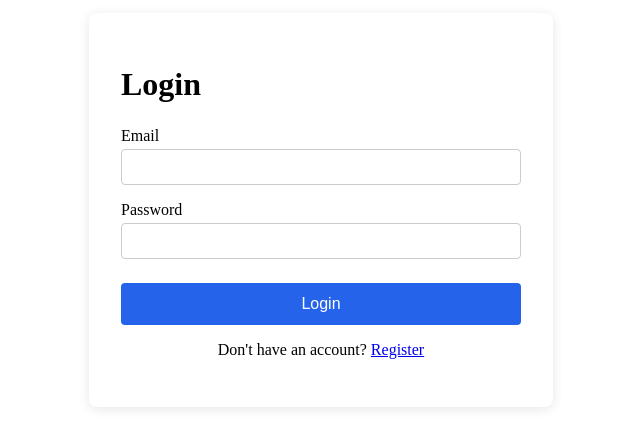
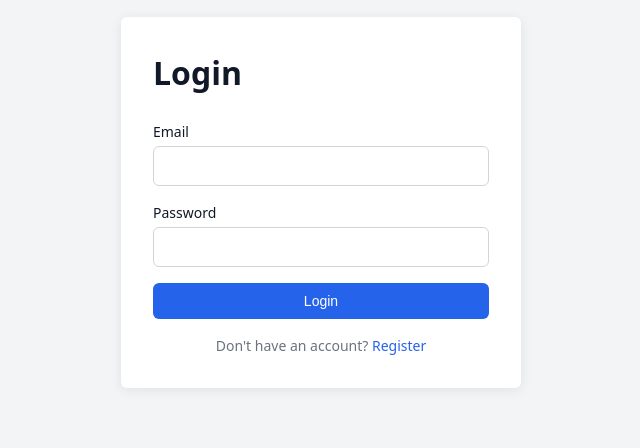
Before and after one commit to vagkar/hr-assessment-platform, a Vue app in the folder frontend/: page /login in a window 1280 px wide. Shown: the part 198-646 px from the top of the page, without its empty margins (319-959 px from the left). Built offline with nearby package versions, Linux system fonts and the light colour scheme.

Commit message:
refactor authentication views for improved styling and layout; add main CSS for consistent design

```diff
--- /dev/null
+++ b/frontend/src/assets/main.css
@@ -0,0 +1,152 @@
+/* ── Variables ─────────────────────────────────────────── */
+:root {
+  --color-primary: #2563eb;
+  --color-primary-hover: #1d4ed8;
+  --color-danger: #dc2626;
+  --color-success: #16a34a;
+  --color-text: #111827;
+  --color-text-muted: #6b7280;
+  --color-border: #d1d5db;
+  --color-bg: #f3f4f6;
+  --color-bg-card: #ffffff;
+
+  --radius: 6px;
+  --shadow: 0 2px 12px rgba(0, 0, 0, 0.08);
+
+  --space-xs: 0.25rem;
+  --space-sm: 0.5rem;
+  --space-md: 1rem;
+  --space-lg: 1.5rem;
+  --space-xl: 2rem;
+}
+
+/* ── Reset ──────────────────────────────────────────────── */
+*, *::before, *::after {
+  box-sizing: border-box;
+  margin: 0;
+  padding: 0;
+}
+
+/* ── Base ───────────────────────────────────────────────── */
+body {
+  font-family: system-ui, -apple-system, sans-serif;
+  font-size: 1rem;
+  color: var(--color-text);
+  background: var(--color-bg);
+  line-height: 1.5;
+}
+
+a {
+  color: var(--color-primary);
+  text-decoration: none;
+}
+
+a:hover {
+  text-decoration: underline;
+}
+
+/* ── Form elements ──────────────────────────────────────── */
+input, textarea, select {
+  width: 100%;
+  padding: var(--space-sm);
+  border: 1px solid var(--color-border);
+  border-radius: var(--radius);
+  font-size: 1rem;
+  font-family: inherit;
+  color: var(--color-text);
+  background: var(--color-bg-card);
+  transition: border-color 0.15s;
+}
+
+input:focus, textarea:focus, select:focus {
+  outline: none;
+  border-color: var(--color-primary);
+}
+
+label {
+  font-size: 0.875rem;
+  font-weight: 500;
+  color: var(--color-text);
+}
+
+/* ── Buttons ────────────────────────────────────────────── */
+button, .btn {
+  display: inline-flex;
+  align-items: center;
+  justify-content: center;
+  padding: 0.625rem var(--space-md);
+  border: none;
+  border-radius: var(--radius);
+  font-size: 0.875rem;
+  font-weight: 500;
+  cursor: pointer;
+  transition: background 0.15s, opacity 0.15s;
+}
+
+button:disabled, .btn:disabled {
+  opacity: 0.6;
+  cursor: not-allowed;
+}
+
+.btn-primary {
+  background: var(--color-primary);
+  color: white;
+}
+
+.btn-primary:hover:not(:disabled) {
+  background: var(--color-primary-hover);
+}
+
+.btn-danger {
+  background: var(--color-danger);
+  color: white;
+}
+
+.btn-outline {
+  background: transparent;
+  border: 1px solid var(--color-border);
+  color: var(--color-text);
+}
+
+.btn-outline:hover:not(:disabled) {
+  background: var(--color-bg);
+}
+
+/* ── Layout ─────────────────────────────────────────────── */
+.page {
+  max-width: 960px;
+  margin: 0 auto;
+  padding: var(--space-xl) var(--space-md);
+}
+
+.card {
+  background: var(--color-bg-card);
+  border-radius: var(--radius);
+  box-shadow: var(--shadow);
+  padding: var(--space-xl);
+}
+
+/* ── Form layout ────────────────────────────────────────── */
+.form-group {
+  display: flex;
+  flex-direction: column;
+  gap: var(--space-xs);
+  margin-bottom: var(--space-md);
+}
+
+.form-actions {
+  display: flex;
+  gap: var(--space-sm);
+  margin-top: var(--space-md);
+}
+
+/* ── Feedback ───────────────────────────────────────────── */
+.error-text {
+  color: var(--color-danger);
+  font-size: 0.875rem;
+}
+
+.text-muted {
+  color: var(--color-text-muted);
+  font-size: 0.875rem;
+}
--- a/frontend/src/main.js
+++ b/frontend/src/main.js
@@ -3,6 +3,7 @@ import { createPinia } from 'pinia'
 
 import App from './App.vue'
 import router from './router'
+import './assets/main.css'
 
 const app = createApp(App)
 
--- a/frontend/src/views/auth/LoginView.vue
+++ b/frontend/src/views/auth/LoginView.vue
@@ -26,8 +26,8 @@ async function handleSubmit() {
 </script>
 
 <template>
-  <div class="auth-container">
-    <div class="auth-card">
+  <div class="auth-page">
+    <div class="card auth-card">
       <h1>Login</h1>
       <form @submit.prevent="handleSubmit">
         <div class="form-group">
@@ -38,18 +38,22 @@ async function handleSubmit() {
           <label>Password</label>
           <input v-model="password" type="password" required />
         </div>
-        <p v-if="error" class="error">{{ error }}</p>
-        <button type="submit" :disabled="loading">
-          {{ loading ? 'Logging in...' : 'Login' }}
-        </button>
+        <p v-if="error" class="error-text">{{ error }}</p>
+        <div class="form-actions">
+          <button type="submit" class="btn btn-primary" :disabled="loading" style="width: 100%">
+            {{ loading ? 'Logging in...' : 'Login' }}
+          </button>
+        </div>
       </form>
-      <p>Don't have an account? <RouterLink to="/register">Register</RouterLink></p>
+      <p class="text-muted" style="text-align: center; margin-top: 1rem">
+        Don't have an account? <RouterLink to="/register">Register</RouterLink>
+      </p>
     </div>
   </div>
 </template>
 
 <style scoped>
-.auth-container {
+.auth-page {
   display: flex;
   justify-content: center;
   align-items: center;
@@ -57,56 +61,11 @@ async function handleSubmit() {
 }
 
 .auth-card {
-  background: white;
-  padding: 2rem;
-  border-radius: 8px;
-  box-shadow: 0 2px 12px rgba(0, 0, 0, 0.1);
   width: 100%;
   max-width: 400px;
 }
 
 h1 {
-  margin-bottom: 1.5rem;
-}
-
-.form-group {
-  display: flex;
-  flex-direction: column;
-  gap: 0.25rem;
-  margin-bottom: 1rem;
-}
-
-input {
-  padding: 0.5rem;
-  border: 1px solid #ccc;
-  border-radius: 4px;
-  font-size: 1rem;
-}
-
-button {
-  width: 100%;
-  padding: 0.75rem;
-  background: #2563eb;
-  color: white;
-  border: none;
-  border-radius: 4px;
-  font-size: 1rem;
-  cursor: pointer;
-  margin-top: 0.5rem;
-}
-
-button:disabled {
-  opacity: 0.6;
-  cursor: not-allowed;
-}
-
-.error {
-  color: #dc2626;
-  font-size: 0.875rem;
-}
-
-p {
-  margin-top: 1rem;
-  text-align: center;
+  margin-bottom: var(--space-lg);
 }
 </style>
--- a/frontend/src/views/auth/RegisterView.vue
+++ b/frontend/src/views/auth/RegisterView.vue
@@ -31,8 +31,8 @@ async function handleSubmit() {
 </script>
 
 <template>
-  <div class="auth-container">
-    <div class="auth-card">
+  <div class="auth-page">
+    <div class="card auth-card">
       <h1>Register</h1>
       <form @submit.prevent="handleSubmit">
         <div class="form-group">
@@ -55,18 +55,22 @@ async function handleSubmit() {
           <label>Password</label>
           <input v-model="form.password" type="password" required minlength="8" />
         </div>
-        <p v-if="error" class="error">{{ error }}</p>
-        <button type="submit" :disabled="loading">
-          {{ loading ? 'Registering...' : 'Register' }}
-        </button>
+        <p v-if="error" class="error-text">{{ error }}</p>
+        <div class="form-actions">
+          <button type="submit" class="btn btn-primary" :disabled="loading" style="width: 100%">
+            {{ loading ? 'Registering...' : 'Register' }}
+          </button>
+        </div>
       </form>
-      <p>Already have an account? <RouterLink to="/login">Login</RouterLink></p>
+      <p class="text-muted" style="text-align: center; margin-top: 1rem">
+        Already have an account? <RouterLink to="/login">Login</RouterLink>
+      </p>
     </div>
   </div>
 </template>
 
 <style scoped>
-.auth-container {
+.auth-page {
   display: flex;
   justify-content: center;
   align-items: center;
@@ -74,56 +78,11 @@ async function handleSubmit() {
 }
 
 .auth-card {
-  background: white;
-  padding: 2rem;
-  border-radius: 8px;
-  box-shadow: 0 2px 12px rgba(0, 0, 0, 0.1);
   width: 100%;
   max-width: 400px;
 }
 
 h1 {
-  margin-bottom: 1.5rem;
-}
-
-.form-group {
-  display: flex;
-  flex-direction: column;
-  gap: 0.25rem;
-  margin-bottom: 1rem;
-}
-
-input {
-  padding: 0.5rem;
-  border: 1px solid #ccc;
-  border-radius: 4px;
-  font-size: 1rem;
-}
-
-button {
-  width: 100%;
-  padding: 0.75rem;
-  background: #2563eb;
-  color: white;
-  border: none;
-  border-radius: 4px;
-  font-size: 1rem;
-  cursor: pointer;
-  margin-top: 0.5rem;
-}
-
-button:disabled {
-  opacity: 0.6;
-  cursor: not-allowed;
-}
-
-.error {
-  color: #dc2626;
-  font-size: 0.875rem;
-}
-
-p {
-  margin-top: 1rem;
-  text-align: center;
+  margin-bottom: var(--space-lg);
 }
 </style>
--- a/frontend/src/views/dashboard/DashboardView.vue
+++ b/frontend/src/views/dashboard/DashboardView.vue
@@ -14,6 +14,6 @@ function logout() {
 <template>
   <div>
     <h1>Dashboard</h1>
-    <button @click="logout">Logout</button>
+    <button class="btn btn-outline" @click="logout">Logout</button>
   </div>
 </template>
```
